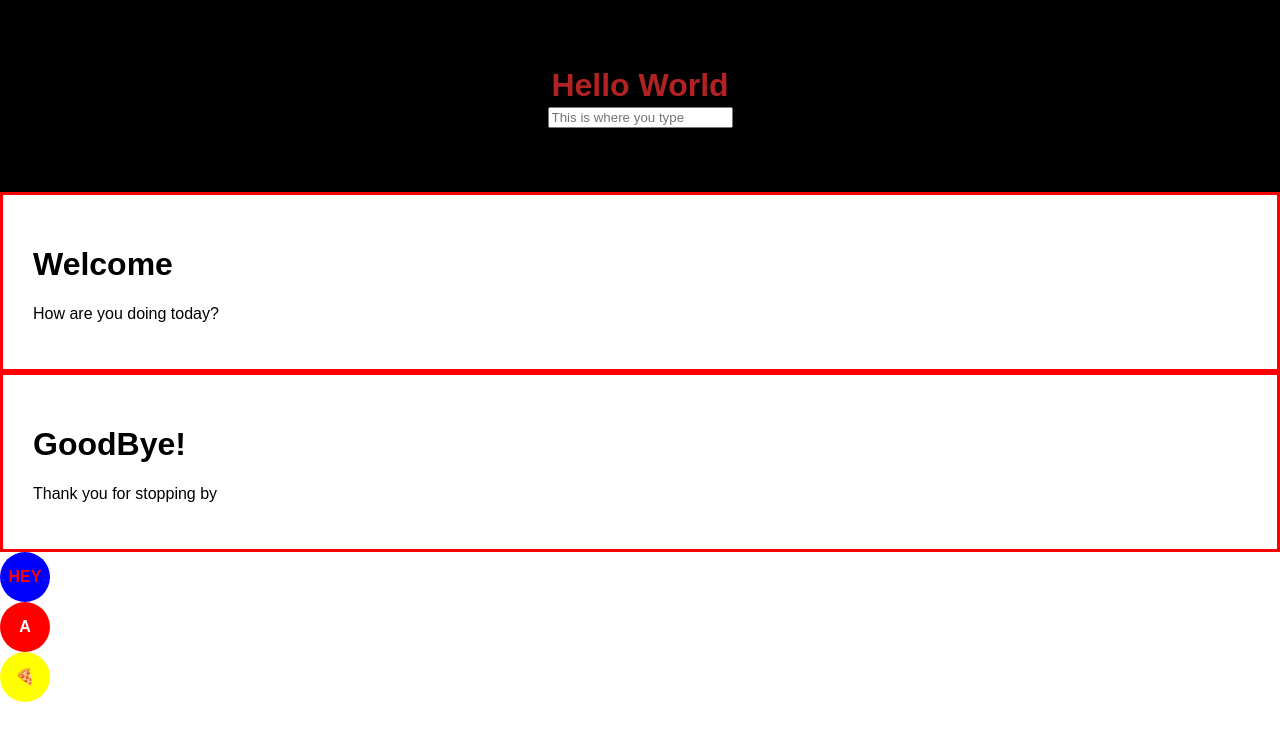
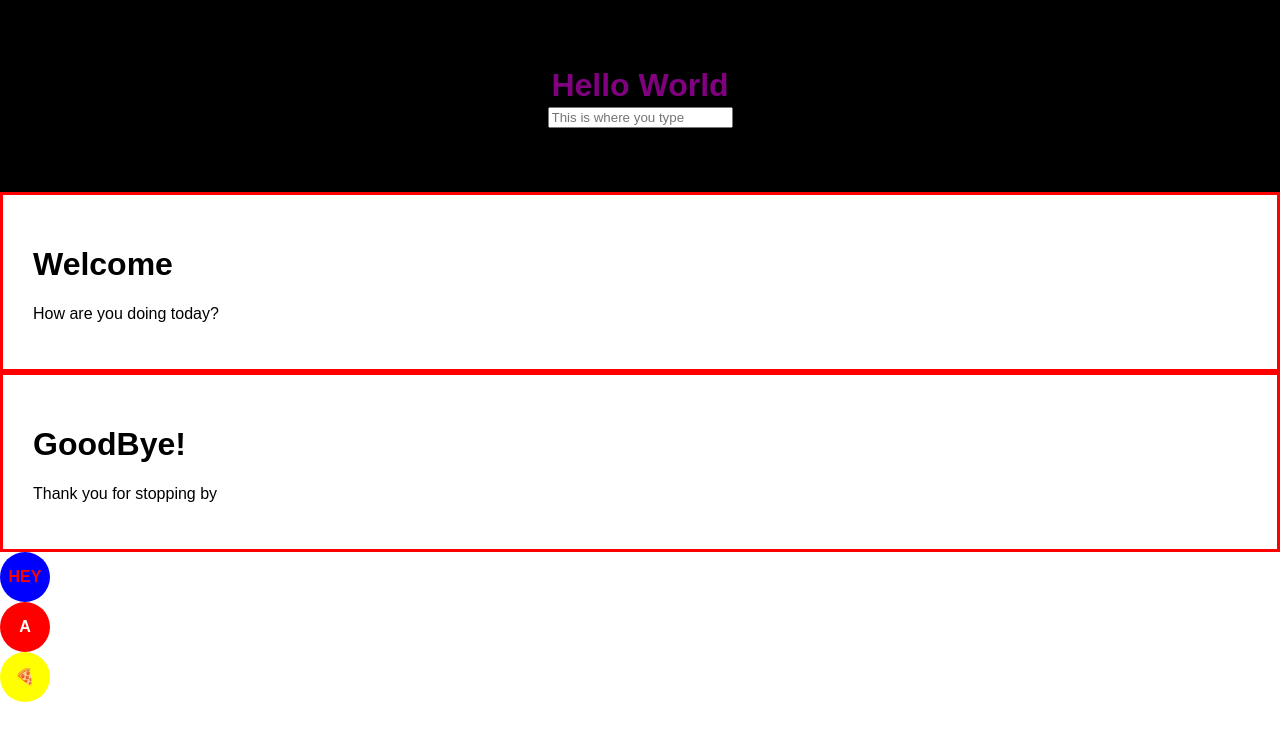
Before and after one commit to stormihoebe/react-first-composable-components, a React (Create React App) app: page / in a window 1280 px wide. Shown: the top 740 px of the page. Built offline with nearby package versions, Linux system fonts and the light colour scheme.

Commit message:
add purple title

```diff
--- a/src/components/StyledComponents.js
+++ b/src/components/StyledComponents.js
@@ -15,11 +15,13 @@ const Input = styled.input`
 display:block;
 margin: auto;
 `;
-
+const PurpleTitle = Title.extend`
+color: purple;
+`;
 function StyledComponents(){
   return (
     <Wrapper primary={true}>
-      <Title>Hello World</Title>
+      <PurpleTitle>Hello World</PurpleTitle>
       <Input placeholder="This is where you type"></Input>
     </Wrapper>
   );
```
